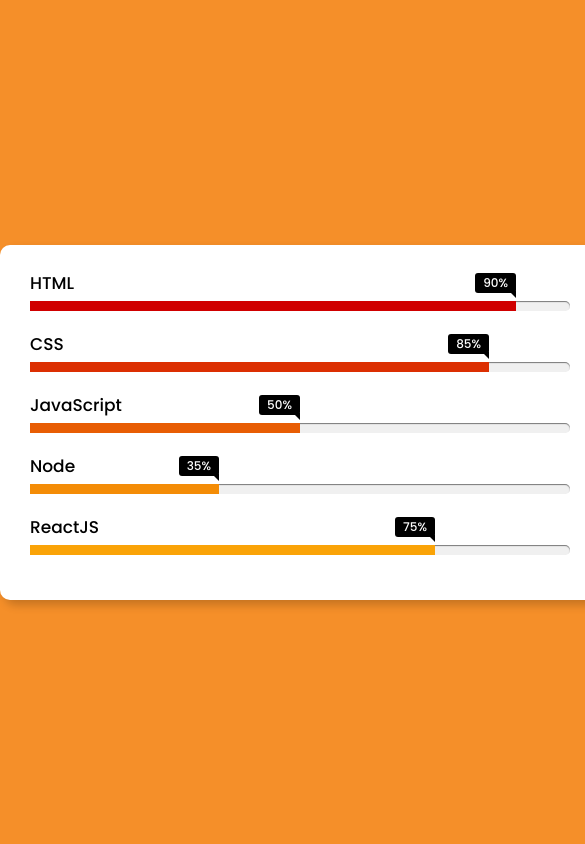
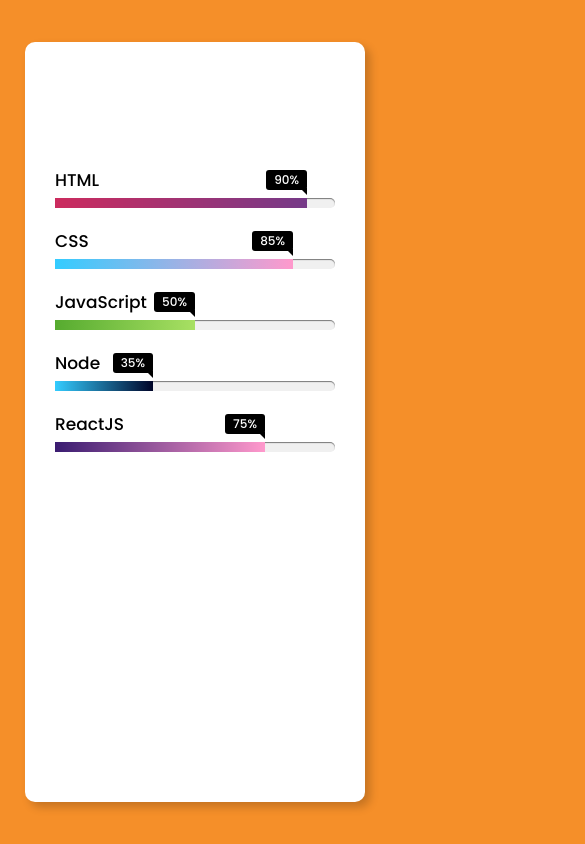
Before and after one commit to DiegodaVitoria/skillbar, a plain HTML site: page index.html in a window 390 px wide. Shown: the whole page, 585 px wide, since content can reach past the window. Drawn offline with Linux system fonts and the light colour scheme.

Commit message:
Responsivel

```diff
--- a/index.html
+++ b/index.html
@@ -17,31 +17,31 @@
     <div class="info">
      <span>HTML</span>
     </div>
-    <div class="progress-line html"><span style="background:#D00000;"></span></div>
+    <div class="progress-line html"><span style="background: linear-gradient(to right, #cc2b5e 0%, #753a88 100%);"></span></div>
    </div>
    <div class="bar">
     <div class="info">
      <span>CSS</span>
     </div>
-    <div class="progress-line css"><span style="background:#Dc2f02;"></span></div>
+    <div class="progress-line css"><span style="background: linear-gradient(to right, #33ccff 0%, #ff99cc 100%);"></span></div>
    </div>
    <div class="bar">
     <div class="info">
      <span>JavaScript</span>
     </div>
-    <div class="progress-line javascript"><span style="background:#e85d04;"></span></div>
+    <div class="progress-line javascript"><span style="background: linear-gradient(to right, #56ab2f 0%, #a8e063 100%);"></span></div>
    </div>
    <div class="bar">
     <div class="info">
      <span>Node</span>
     </div>
-    <div class="progress-line node"><span style="background:#f48c06;"></span></div>
+    <div class="progress-line node"><span style="background: linear-gradient(to right, #33ccff 0%, #000428 100%);"></span></div>
    </div>
    <div class="bar">
     <div class="info">
      <span>ReactJS</span>
     </div>
-    <div class="progress-line reactjs"><span style="background:#faa307;"></span></div>
+    <div class="progress-line reactjs"><span style="background: linear-gradient(to right, #3a1c71 0%, #ff99cc 100%);"></span></div>
    </div>
   </div>
 </body>
--- a/style.css
+++ b/style.css
@@ -147,3 +147,14 @@ html,body{
 .progress-line.reactjs span::after{
  content: "75%";
 }
+
+
+@media (max-width: 640px) {
+ .skills-bar{
+  width: 340px;
+  height: 90%;
+ }
+ .skills-bar .bar:first-child {
+  margin-top: 100px;
+}
+}
```
Also changed, not shown: 1 other file.
